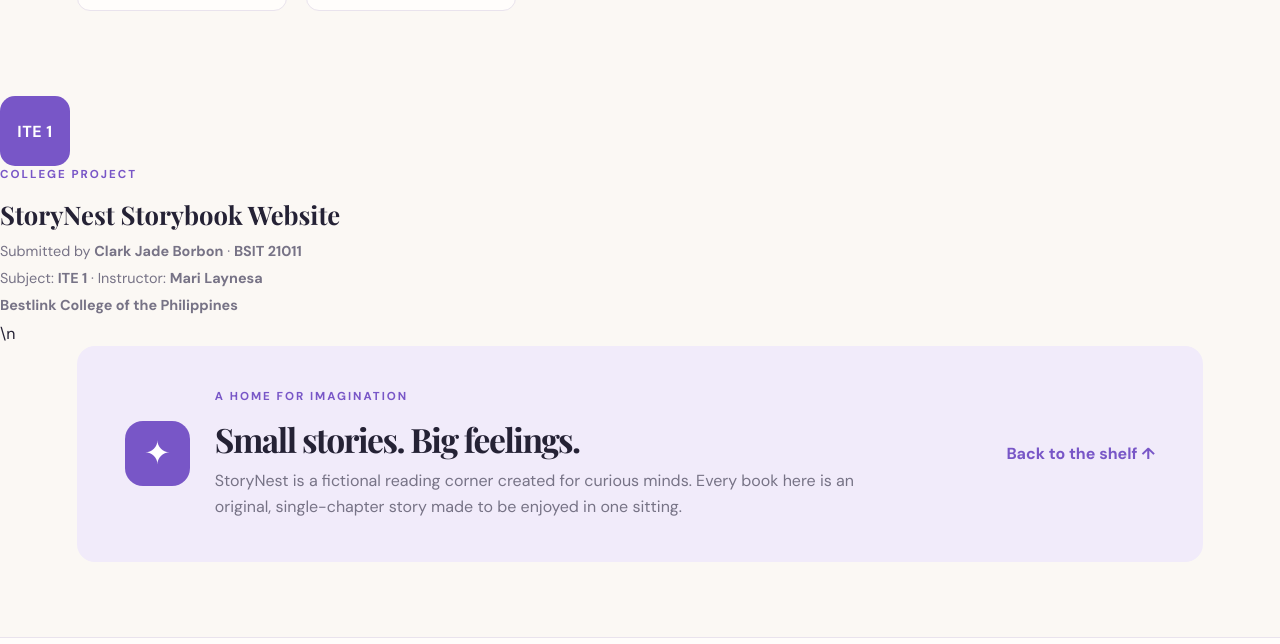
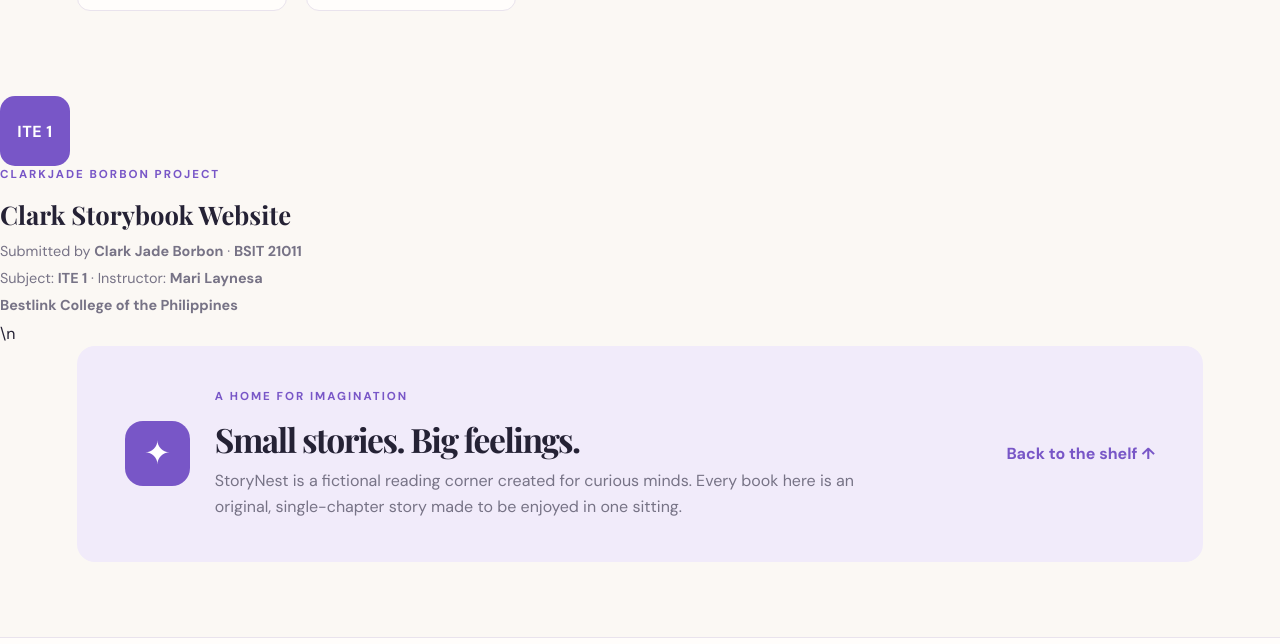
Before and after one commit to Zelydes/Clark-Library, a plain HTML site: page index.html in a window 1280 px wide. Shown: the part 4960-5604 px from the top of the page. Drawn offline with nearby package versions, Linux system fonts and the light colour scheme; a web font is replaced by a local one.

Commit message:
Update project title and eyebrow text in index.html

```diff
--- a/index.html
+++ b/index.html
@@ -34,8 +34,8 @@
     <section class="student-project" aria-labelledby="project-info-title">
       <div class="project-icon">ITE 1</div>
       <div class="project-details">
-        <p class="eyebrow">COLLEGE PROJECT</p>
-        <h2 id="project-info-title">StoryNest Storybook Website</h2>
+        <p class="eyebrow">CLARKJADE BORBON PROJECT</p>
+        <h2 id="project-info-title">Clark Storybook Website</h2>
         <p>Submitted by <strong>Clark Jade Borbon</strong> · <strong>BSIT 21011</strong></p>
         <p>Subject: <strong>ITE 1</strong> · Instructor: <strong>Mari Laynesa</strong></p>
         <p><strong>Bestlink College of the Philippines</strong></p>
```
